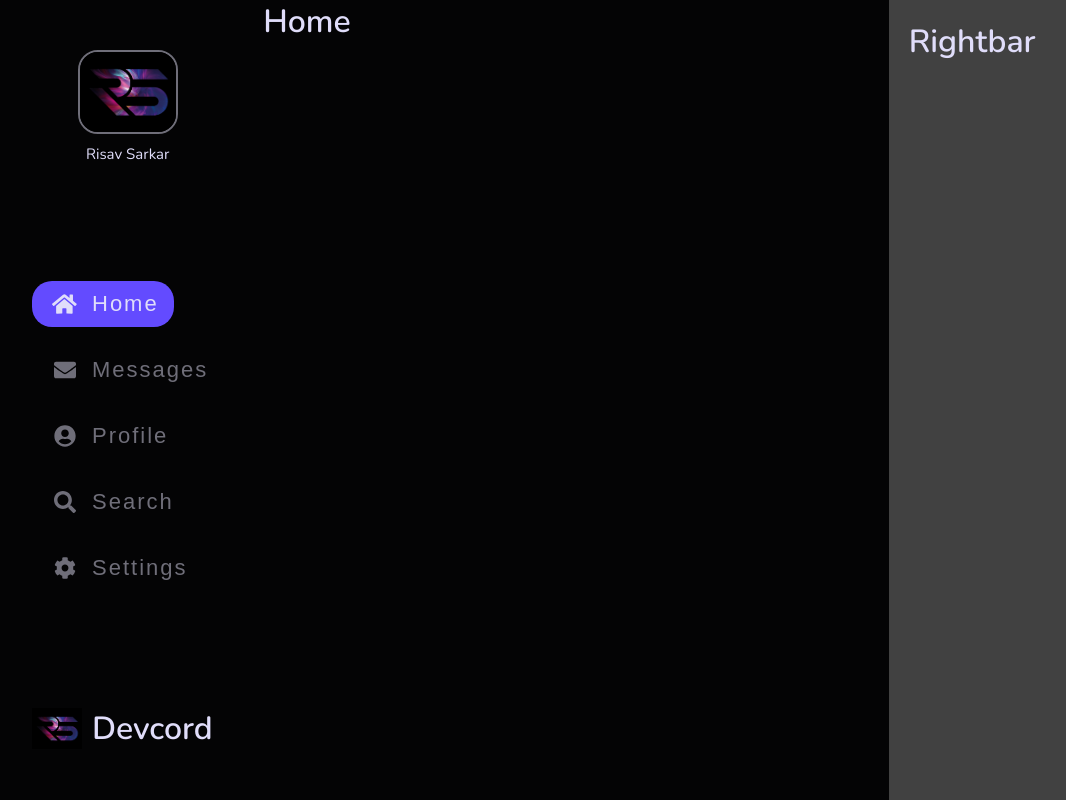
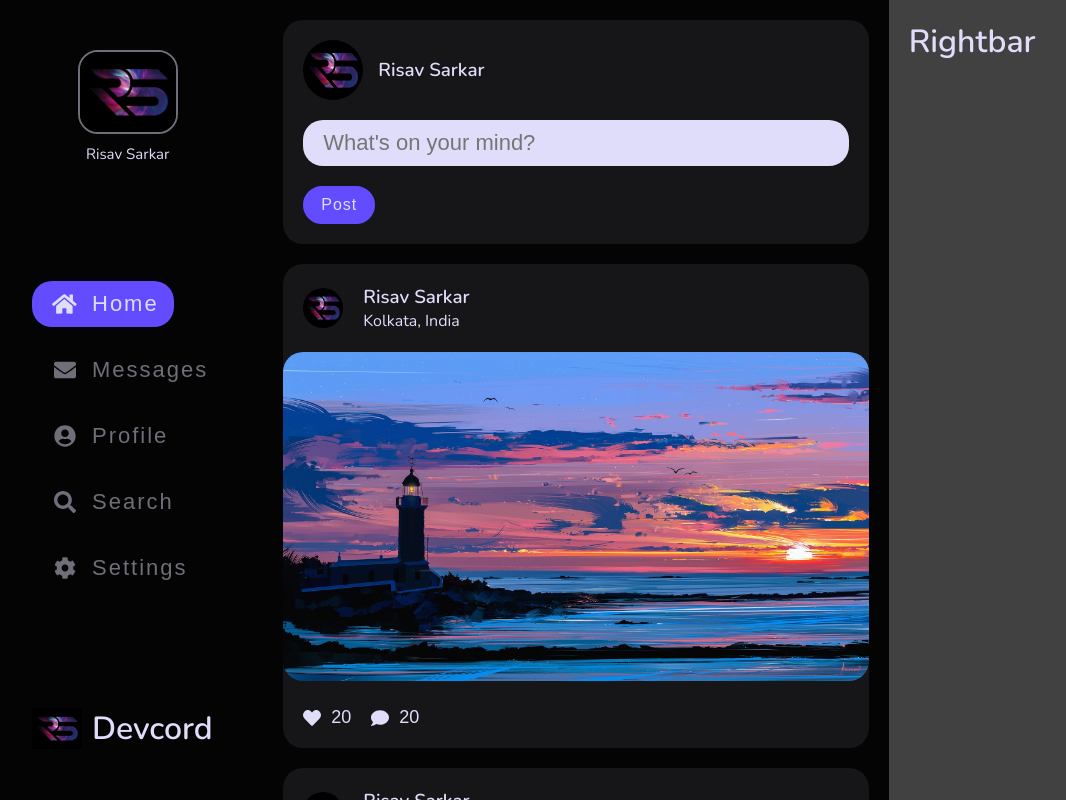
Before and after one commit to risav-sarkar/Devcord, a React (Create React App) app in the folder client/: page / in a window 1280 px wide. Shown: the whole page, without its empty margins (8-1074 px from the left). Built offline with nearby package versions, Linux system fonts and the light colour scheme.

Commit message:
Made home page and post

```diff
--- a/client/src/components/pageLayout.js
+++ b/client/src/components/pageLayout.js
@@ -6,7 +6,6 @@ import {
   faSearch,
   faUserCircle,
   faCog,
-  faSignOutAlt,
 } from "@fortawesome/free-solid-svg-icons";
 import { useState } from "react";
 import Home from "../components/pages/home";
@@ -23,7 +22,7 @@ const PageLayout = () => {
     <div className="layout">
       <div className="navBar">
         <div className="navHeader">
-          <img src={ProfilePic}></img>
+          <img src={ProfilePic} alt="profilePicture"></img>
           <p>Risav Sarkar</p>
         </div>
 
@@ -80,7 +79,7 @@ const PageLayout = () => {
         </div>
 
         <div className="navFooter">
-          <img src={ProfilePic}></img>
+          <img src={ProfilePic} alt="profilePicture"></img>
           <h1>Devcord</h1>
         </div>
       </div>
--- a/client/src/components/pages/home.js
+++ b/client/src/components/pages/home.js
@@ -1,5 +1,33 @@
+import ProfilePic from "../../assets/Profile.jpg";
+import Post from "../resuableComponents/post";
+
 const Home = () => {
-  return <h1>Home</h1>;
+  return (
+    <div className="homeContainer">
+      <div className="createPostContainer">
+        <div className="createPostHeader">
+          <img src={ProfilePic} alt="profilePicture"></img>
+          <h3>Risav Sarkar</h3>
+        </div>
+
+        <form className="createPostContent">
+          <div className="inputContainer">
+            <input type="text" placeholder="What's on your mind?" required />
+          </div>
+          <div className="buttonContainer">
+            <button className="postBtn" type="submit">
+              Post
+            </button>
+          </div>
+        </form>
+      </div>
+      <Post />
+      <Post />
+      <Post />
+      <Post />
+      <Post />
+    </div>
+  );
 };
 
 export default Home;
--- a/client/src/components/pages/profile.js
+++ b/client/src/components/pages/profile.js
@@ -11,7 +11,7 @@ const Profile = () => {
             <p className="textGrey">Followers</p>
           </div>
           <div className="profileImage">
-            <img src={ProfilePic}></img>
+            <img src={ProfilePic} alt="profilePicture"></img>
           </div>
           <div className="profileInfo">
             <p>20</p>
--- /dev/null
+++ b/client/src/components/resuableComponents/post.js
@@ -0,0 +1,35 @@
+import ProfilePic from "../../assets/Profile.jpg";
+import Cover from "../../assets/Cover.jpg";
+import { FontAwesomeIcon } from "@fortawesome/react-fontawesome";
+import { faHeart, faComment } from "@fortawesome/free-solid-svg-icons";
+
+const Post = () => {
+  return (
+    <div className="post">
+      <div className="postHeader">
+        <img src={ProfilePic} alt="profilePicture" />
+        <div>
+          <h3>Risav Sarkar</h3>
+          <p>Kolkata, India</p>
+        </div>
+      </div>
+
+      <div className="mainImage">
+        <img src={Cover} alt="profilePicture" />
+      </div>
+
+      <div className="buttonContainer">
+        <button>
+          <FontAwesomeIcon icon={faHeart} />
+          20
+        </button>
+        <button>
+          <FontAwesomeIcon icon={faComment} />
+          20
+        </button>
+      </div>
+    </div>
+  );
+};
+
+export default Post;
--- a/client/src/styles/styles.css
+++ b/client/src/styles/styles.css
@@ -43,6 +43,70 @@ body::-webkit-scrollbar-thumb:hover {
   height: 1px;
   background-color: #6f6e79;
   margin: 40px 0;
+}
+
+.post {
+  border-radius: 20px;
+  background-color: #161618;
+}
+
+.post .postHeader {
+  display: -webkit-box;
+  display: -ms-flexbox;
+  display: flex;
+  -webkit-box-align: center;
+      -ms-flex-align: center;
+          align-items: center;
+  padding: 20px;
+  gap: 20px;
+}
+
+.post .postHeader img {
+  height: 40px;
+  width: 40px;
+  border-radius: 50%;
+}
+
+.post .mainImage {
+  width: 100%;
+}
+
+.post .mainImage img {
+  max-width: 100%;
+  border-radius: 20px;
+}
+
+.post .buttonContainer {
+  padding: 20px;
+  display: -webkit-box;
+  display: -ms-flexbox;
+  display: flex;
+  -webkit-box-align: center;
+      -ms-flex-align: center;
+          align-items: center;
+  gap: 20px;
+}
+
+.post .buttonContainer button {
+  display: -webkit-box;
+  display: -ms-flexbox;
+  display: flex;
+  -webkit-box-align: center;
+      -ms-flex-align: center;
+          align-items: center;
+  gap: 10px;
+  font-size: 18px;
+  background-color: transparent;
+  outline: none;
+  border: none;
+  color: #e0ddfa;
+  cursor: pointer;
+  -webkit-transition: 0.3s;
+  transition: 0.3s;
+}
+
+.post .buttonContainer button:hover {
+  color: #6f6e79;
 }
 
 .layout {
@@ -228,7 +292,7 @@ body::-webkit-scrollbar-thumb:hover {
     position: absolute;
     width: 100%;
     bottom: 0;
-    padding: 25px;
+    padding: 10px;
     overflow-x: scroll;
   }
   .layout .navBar .navHeader {
@@ -245,7 +309,7 @@ body::-webkit-scrollbar-thumb:hover {
   }
   .layout .navBar .navButtons button {
     grid-gap: 0px;
-    font-size: 28px;
+    font-size: 22px;
     padding: 10px;
   }
   .layout .navBar .navButtons button p {
@@ -255,7 +319,7 @@ body::-webkit-scrollbar-thumb:hover {
     display: none;
   }
   .layout .content {
-    padding-bottom: 98px;
+    padding-bottom: 68px;
   }
 }
 
@@ -356,3 +420,73 @@ body::-webkit-scrollbar-thumb:hover {
 .profileContainer .buttonContainer .btn1 {
   background: #634bff;
 }
+
+.homeContainer {
+  padding: 20px;
+  display: -ms-grid;
+  display: grid;
+  gap: 20px;
+}
+
+.homeContainer .createPostContainer {
+  background-color: #161618;
+  padding: 20px;
+  border-radius: 20px;
+}
+
+.homeContainer .createPostContainer .createPostHeader {
+  display: -webkit-box;
+  display: -ms-flexbox;
+  display: flex;
+  -webkit-box-align: center;
+      -ms-flex-align: center;
+          align-items: center;
+  gap: 15px;
+}
+
+.homeContainer .createPostContainer .createPostHeader img {
+  height: 60px;
+  width: 60px;
+  border-radius: 50%;
+}
+
+.homeContainer .createPostContent {
+  padding-top: 20px;
+}
+
+.homeContainer .createPostContent .inputContainer {
+  width: 100%;
+  padding: 10px;
+  background-color: #e0ddfa;
+  border-radius: 20px;
+}
+
+.homeContainer .createPostContent .inputContainer input {
+  background-color: transparent;
+  outline: none;
+  border: none;
+  height: 100%;
+  width: 100%;
+  font-size: 22px;
+  padding: 0 10px;
+}
+
+.homeContainer .createPostContent .buttonContainer {
+  padding-top: 20px;
+}
+
+.homeContainer .createPostContent .buttonContainer .postBtn {
+  padding: 8px 16px;
+  border-radius: 20px;
+  font-size: 16px;
+  letter-spacing: 1px;
+  outline: none;
+  border: 2px solid #634bff;
+  background-color: #634bff;
+  color: #e0ddfa;
+}
+
+.homeContainer .createPostContent .buttonContainer .postBtn:hover {
+  border: 2px solid #3b1cff;
+  background-color: #3b1cff;
+}
--- a/client/src/styles/styles.scss
+++ b/client/src/styles/styles.scss
@@ -3,6 +3,7 @@
 $text_white: #e0ddfa;
 $text_grey: #6f6e79;
 $background1: #040405;
+$background2: rgb(22, 22, 24);
 $accent1: #634bff;
 $accent1_hover: #3b1cff;
 $max_width: 1400px;
@@ -42,12 +43,65 @@ body::-webkit-scrollbar-thumb:hover {
   background: hsl(0, 0%, 60%);
 }
 
+// REUSEABLE COMPONENTS
+
 .line {
   width: 100%;
   height: 1px;
   background-color: $text_grey;
   margin: 40px 0;
 }
+
+.post {
+  border-radius: 20px;
+  background-color: $background2;
+  .postHeader {
+    display: flex;
+    align-items: center;
+    padding: 20px;
+    gap: 20px;
+
+    img {
+      height: 40px;
+      width: 40px;
+      border-radius: 50%;
+    }
+  }
+
+  .mainImage {
+    width: 100%;
+    img {
+      max-width: 100%;
+      border-radius: 20px;
+    }
+  }
+
+  .buttonContainer {
+    padding: 20px;
+    display: flex;
+    align-items: center;
+    gap: 20px;
+
+    button {
+      display: flex;
+      align-items: center;
+      gap: 10px;
+      font-size: 18px;
+      background-color: transparent;
+      outline: none;
+      border: none;
+      color: $text_white;
+      cursor: pointer;
+      transition: 0.3s;
+
+      &:hover {
+        color: $text_grey;
+      }
+    }
+  }
+}
+
+// MAIN LAYOUT
 
 .layout {
   display: flex;
@@ -201,7 +255,7 @@ body::-webkit-scrollbar-thumb:hover {
       position: absolute;
       width: 100%;
       bottom: 0;
-      padding: 25px;
+      padding: 10px;
       overflow-x: scroll;
       .navHeader {
         display: none;
@@ -213,7 +267,7 @@ body::-webkit-scrollbar-thumb:hover {
         grid-gap: 10px;
         button {
           grid-gap: 0px;
-          font-size: 28px;
+          font-size: 22px;
           padding: 10px;
           p {
             display: none;
@@ -227,10 +281,12 @@ body::-webkit-scrollbar-thumb:hover {
     }
 
     .content {
-      padding-bottom: 98px;
+      padding-bottom: 68px;
     }
   }
 }
+
+// PAGES
 
 .profileContainer {
   .coverImage {
@@ -322,3 +378,65 @@ body::-webkit-scrollbar-thumb:hover {
     }
   }
 }
+
+.homeContainer {
+  padding: 20px;
+  display: grid;
+  gap: 20px;
+
+  .createPostContainer {
+    background-color: $background2;
+    padding: 20px;
+    border-radius: 20px;
+    .createPostHeader {
+      display: flex;
+      align-items: center;
+      gap: 15px;
+
+      img {
+        height: 60px;
+        width: 60px;
+        border-radius: 50%;
+      }
+    }
+  }
+
+  .createPostContent {
+    padding-top: 20px;
+    .inputContainer {
+      width: 100%;
+      padding: 10px;
+      background-color: $text_white;
+      border-radius: 20px;
+
+      input {
+        background-color: transparent;
+        outline: none;
+        border: none;
+        height: 100%;
+        width: 100%;
+        font-size: 22px;
+        padding: 0 10px;
+      }
+    }
+    .buttonContainer {
+      padding-top: 20px;
+
+      .postBtn {
+        padding: 8px 16px;
+        border-radius: 20px;
+        font-size: 16px;
+        letter-spacing: 1px;
+        outline: none;
+        border: 2px solid $accent1;
+        background-color: $accent1;
+        color: $text_white;
+
+        &:hover {
+          border: 2px solid $accent1_hover;
+          background-color: $accent1_hover;
+        }
+      }
+    }
+  }
+}
```
